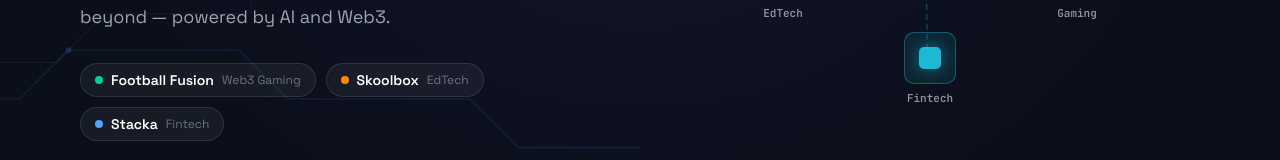
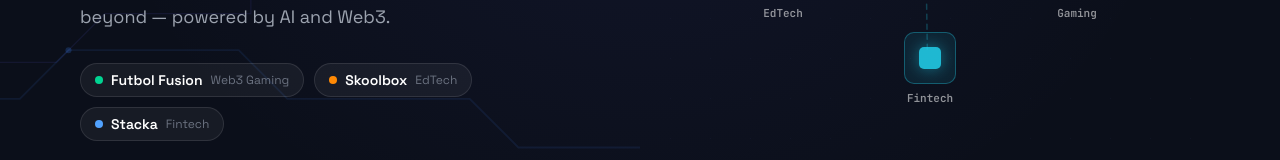
Before and after one commit to foniolabs/website, a Next.js app: page / in a window 1280 px wide. Shown: the part 565-725 px from the top of the page. Built offline with nearby package versions, Linux system fonts and the light colour scheme.

Commit message:
deploy fix

```diff
--- a/app/about/page.tsx
+++ b/app/about/page.tsx
@@ -142,7 +142,7 @@
                 users worldwide.
               </p>
               <p className="text-lg text-gray-600 leading-relaxed">
-                Through products like Football Fusion, Skoolbox, and Stacka, we're
+                Through products like Futbol Fusion, Skoolbox, and Stacka, we're
                 proving that world-class technology can come from anywhere. Each product
                 we launch is a step toward a more connected, empowered, and
                 innovative world.
--- a/app/components/ui/sections/Footer.tsx
+++ b/app/components/ui/sections/Footer.tsx
@@ -84,7 +84,7 @@
             <ul className="space-y-3">
               <li>
                 <Link href="/products" className="text-gray-400 hover:text-white transition-colors">
-                  Football Fusion
+                  Futbol Fusion
                 </Link>
               </li>
               <li>
--- a/app/components/ui/sections/Hero.tsx
+++ b/app/components/ui/sections/Hero.tsx
@@ -47,13 +47,13 @@
 
 const Hero = () => {
   const products = [
-    { name: "Football Fusion", tag: "Web3 Gaming", color: "bg-emerald-400" },
+    { name: "Futbol Fusion", tag: "Web3 Gaming", color: "bg-emerald-400" },
     { name: "Skoolbox",       tag: "EdTech",      color: "bg-orange-400"  },
     { name: "Stacka",          tag: "Fintech",     color: "bg-blue-400"    },
   ];
 
   const builtProducts = [
-    "Football Fusion", "Skoolbox", "Stacka", "Football Fusion", "Skoolbox", "Stacka",
+    "Futbol Fusion", "Skoolbox", "Stacka", "Futbol Fusion", "Skoolbox", "Stacka",
   ];
 
   return (
--- a/app/components/ui/sections/Solutions.tsx
+++ b/app/components/ui/sections/Solutions.tsx
@@ -4,7 +4,7 @@
 
 const products = [
   {
-    name: "Football Fusion",
+    name: "Futbol Fusion",
     tag: "Web3 Gaming",
     tagColor: "text-emerald-400",
     tagBg: "bg-emerald-400/10 border-emerald-400/20",
--- a/app/news/page.tsx
+++ b/app/news/page.tsx
@@ -5,7 +5,7 @@
 
 const posts = [
   {
-    title: "Introducing Football Fusion — Web3 Meets Fantasy Sports",
+    title: "Introducing Futbol Fusion — Web3 Meets Fantasy Sports",
     excerpt:
       "We're building a new kind of football gaming experience powered by blockchain. Here's what we're working on and why it matters.",
     date: "Coming Soon",
--- a/app/products/page.tsx
+++ b/app/products/page.tsx
@@ -5,7 +5,7 @@
 
 const products = [
   {
-    name: "Football Fusion",
+    name: "Futbol Fusion",
     tag: "Web3 Gaming",
     color: "#34d399",
     description:
```
